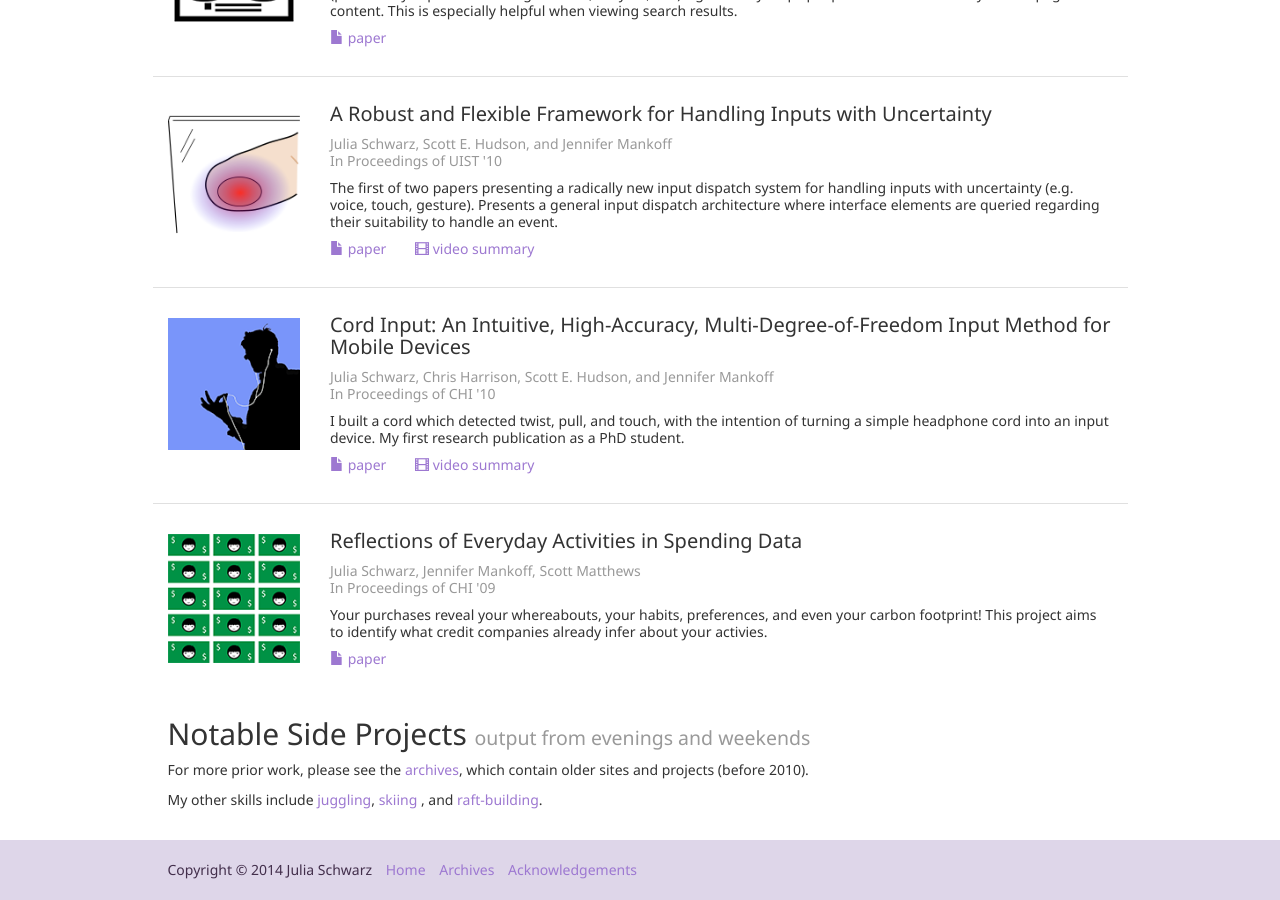
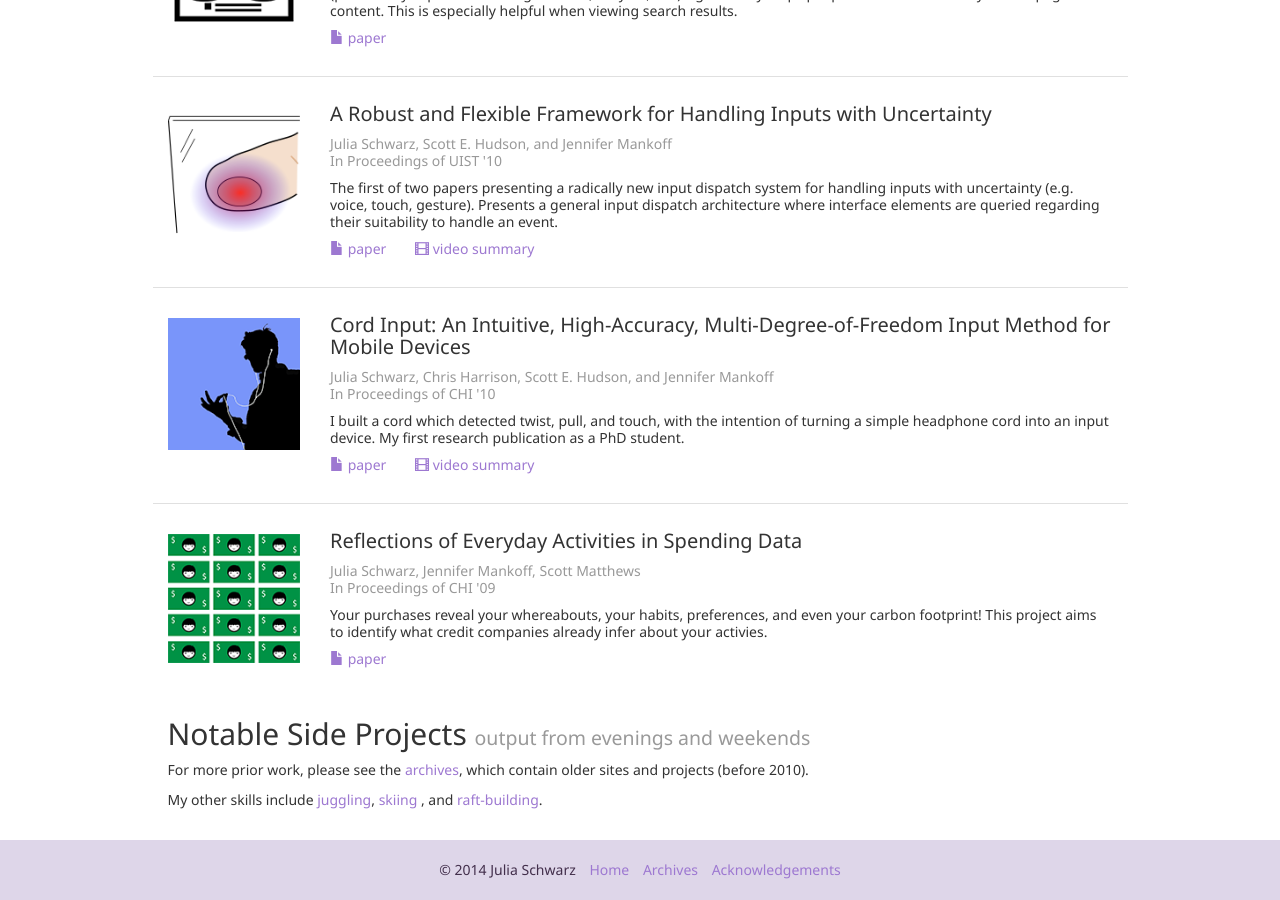
Before and after one commit to julenka/jsnet, a Jekyll site: the page built from index.html, in a window 1280 px wide and 900 px high, scrolled down 2066 px. Built offline with Jekyll 4.4.1, drawn with Linux system fonts in a browser that asks for light colours.

Commit message:
Footer don't show copyright if on small screen (so that wrapping doesn't cause footer to look bad)

```diff
--- a/_includes/footer.html
+++ b/_includes/footer.html
@@ -2,8 +2,9 @@
     <div class="container">
         <!-- TODO: Acknowledge http://ryanfait.com/sticky-footer/ for the sticky footer -->
             <div class="row">
-                <div class="col-sm-offset-1 col-sm-11">
-                    <p class="text-muted">Copyright &copy; 2014 Julia Schwarz
+                <div class="col-sm-12 text-center">
+                    <p class="text-muted">
+                        <span class="hidden-xs">&copy; 2014 Julia Schwarz</span>
                         <a href="/">Home</a>
                         <a href=" /archives ">Archives</a>
                         <a href=" /acknowledgements ">Acknowledgements</a>
```
Also changed, not shown: css/main.css (+10 -0 lines).
